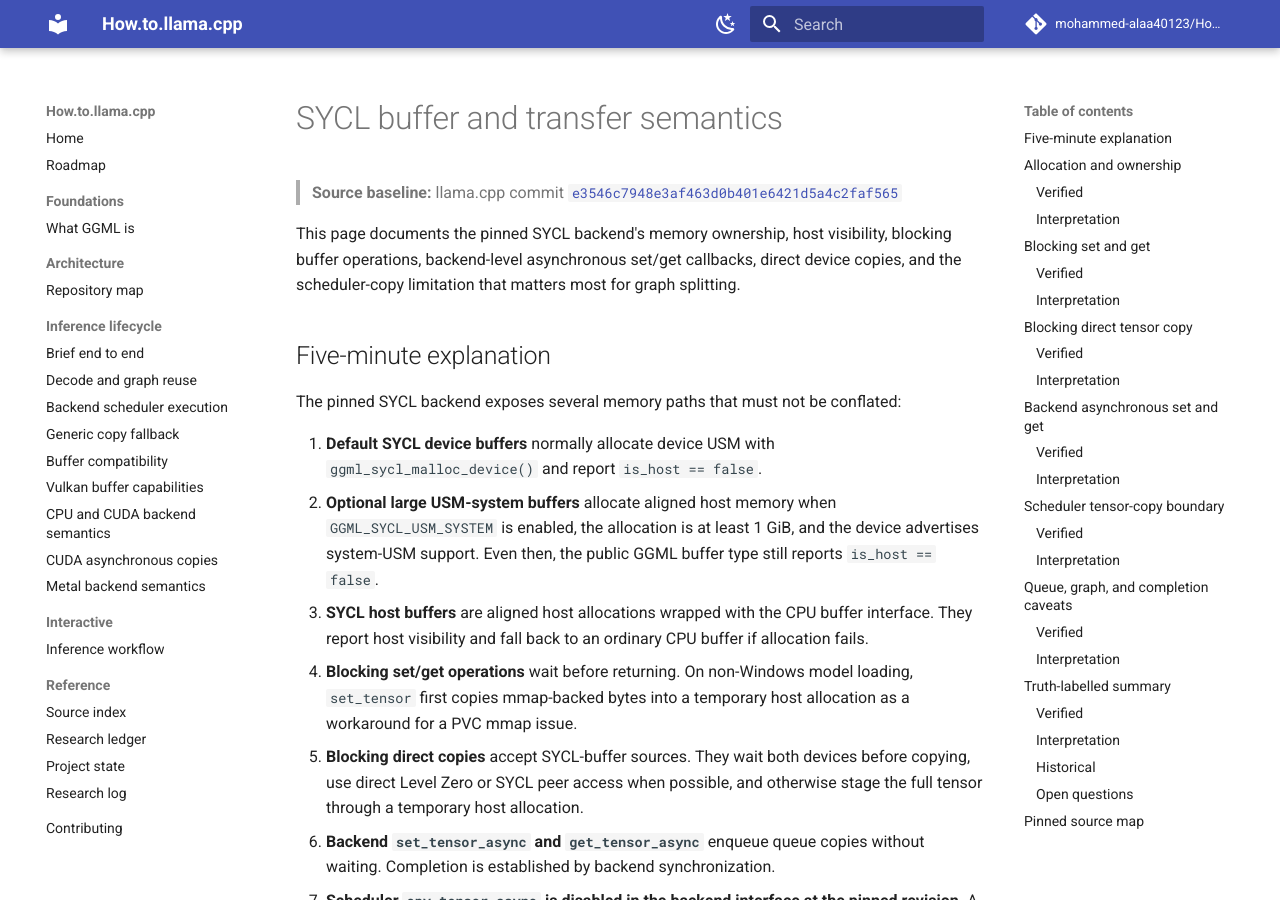
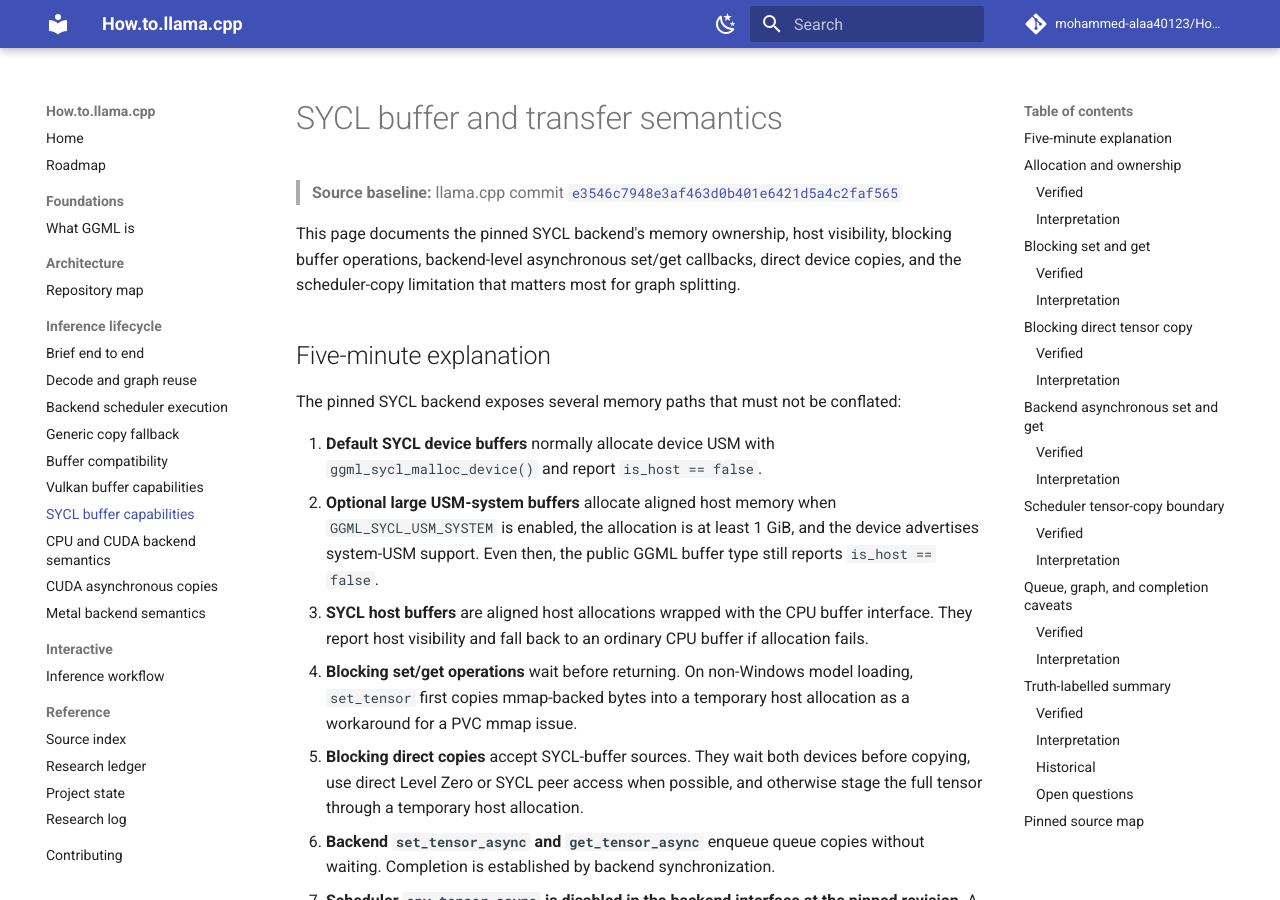
Before and after one commit to mohammed-alaa40123/How.to.llama.cpp, an MkDocs documentation site: the page built from docs/lifecycle/sycl-buffer-capabilities.md, in a window 1280 px wide and 900 px high. Built offline with MkDocs 1.6.1 and Material for MkDocs 9.7.7, drawn with Linux system fonts in a browser that asks for light colours; comment, search, counter and statistics services are not loaded.

Commit message:
docs: add SYCL page to navigation

```diff
--- a/mkdocs.yml
+++ b/mkdocs.yml
@@ -77,6 +77,7 @@ nav:
       - Generic copy fallback: lifecycle/generic-copy-fallback.md
       - Buffer compatibility: lifecycle/buffer-compatibility.md
       - Vulkan buffer capabilities: lifecycle/vulkan-buffer-capabilities.md
+      - SYCL buffer capabilities: lifecycle/sycl-buffer-capabilities.md
       - CPU and CUDA backend semantics: lifecycle/cpu-cuda-backend-semantics.md
       - CUDA asynchronous copies: lifecycle/cuda-async-copy.md
       - Metal backend semantics: lifecycle/metal-backend-semantics.md
```
